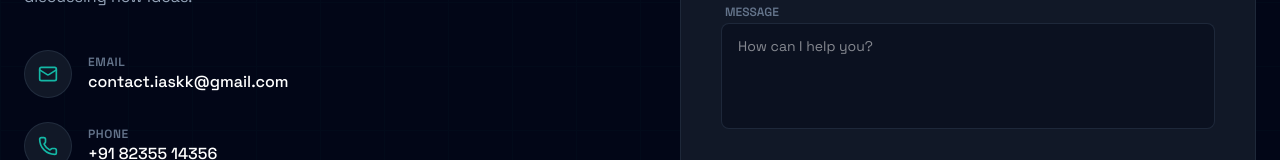
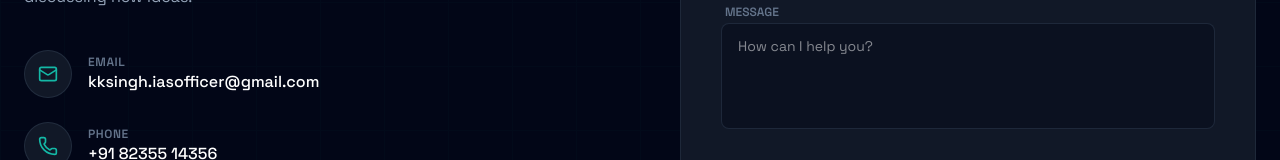
Before and after one commit to HarshKumar032004/KK, a Next.js app: page / in a window 1280 px wide. Shown: the part 8343-8503 px from the top of the page. Built offline with nearby package versions, Linux system fonts and the light colour scheme; a web font is replaced by a local one.

Commit message:
chore: update contact email address across all pages and components

```diff
--- a/src/app/cookies/page.tsx
+++ b/src/app/cookies/page.tsx
@@ -41,7 +41,7 @@ export default function CookiePolicy() {
 
           <h2 className="text-2xl font-bold text-white mt-10 mb-4" style={{ fontFamily: 'Playfair Display, serif' }}>5. Contact Us</h2>
           <p>
-            If you have questions or comments regarding this Cookie Policy, you may email us at contact.iaskk@gmail.com.
+            If you have questions or comments regarding this Cookie Policy, you may email us at kksingh.iasofficer@gmail.com.
           </p>
         </div>
       </div>
--- a/src/app/privacy/page.tsx
+++ b/src/app/privacy/page.tsx
@@ -16,7 +16,7 @@ export default function PrivacyPolicy() {
           <p>
             K.K. Singh ("we", "our", or "us") is committed to protecting your personal information and your right to privacy.
             If you have any questions or concerns about this privacy notice, or our practices with regards to your personal information,
-            please contact us at contact.iaskk@gmail.com.
+            please contact us at kksingh.iasofficer@gmail.com.
           </p>
 
           <h2 className="text-2xl font-bold text-white mt-10 mb-4" style={{ fontFamily: 'Playfair Display, serif' }}>1. Information We Collect</h2>
@@ -51,7 +51,7 @@ export default function PrivacyPolicy() {
 
           <h2 className="text-2xl font-bold text-white mt-10 mb-4" style={{ fontFamily: 'Playfair Display, serif' }}>4. Contact Us</h2>
           <p>
-            If you have questions or comments about this notice, you may email us at contact.iaskk@gmail.com or call us at +91 82355 14356.
+            If you have questions or comments about this notice, you may email us at kksingh.iasofficer@gmail.com or call us at +91 82355 14356.
           </p>
         </div>
       </div>
--- a/src/app/terms/page.tsx
+++ b/src/app/terms/page.tsx
@@ -48,7 +48,7 @@ export default function TermsOfService() {
 
           <h2 className="text-2xl font-bold text-white mt-10 mb-4" style={{ fontFamily: 'Playfair Display, serif' }}>5. Contact Us</h2>
           <p>
-            If you have any questions regarding these terms, please contact us at contact.iaskk@gmail.com.
+            If you have any questions regarding these terms, please contact us at kksingh.iasofficer@gmail.com.
           </p>
         </div>
       </div>
--- a/src/components/Footer.tsx
+++ b/src/components/Footer.tsx
@@ -10,7 +10,7 @@ export default function Footer() {
   const [form, setForm] = useState({ name: '', email: '', phone: '', message: '' });
   const [sent, setSent] = useState(false);
   const [sending, setSending] = useState(false);
-  const FORMSUBMIT_ENDPOINT = 'https://formsubmit.co/ajax/contact.iaskk@gmail.com';
+  const FORMSUBMIT_ENDPOINT = 'https://formsubmit.co/ajax/kksingh.iasofficer@gmail.com';
   const WHATSAPP_GROUP_LINK = process.env.NEXT_PUBLIC_WHATSAPP_GROUP_LINK?.trim() || '';
   const WHATSAPP_NUMBER = process.env.NEXT_PUBLIC_WHATSAPP_NUMBER?.trim() || '';
   const joinLink = WHATSAPP_GROUP_LINK || (WHATSAPP_NUMBER ? `https://wa.me/${WHATSAPP_NUMBER.replace(/\D/g, '')}` : '');
@@ -121,7 +121,7 @@ export default function Footer() {
               </div>
               <div>
                 <div className="text-[10px] md:text-xs tracking-wider uppercase font-semibold" style={{ color: 'var(--text-muted)' }}>Email</div>
-                <div className="text-sm md:text-base font-medium text-white">contact.iaskk@gmail.com</div>
+                <div className="text-sm md:text-base font-medium text-white">kksingh.iasofficer@gmail.com</div>
               </div>
             </div>
             <div className="flex items-center gap-4">
--- a/src/components/QuickContact.tsx
+++ b/src/components/QuickContact.tsx
@@ -8,7 +8,7 @@ export default function QuickContact() {
   const [form, setForm] = useState({ name: '', phone: '' });
   const [sent, setSent] = useState(false);
 
-  const FORMSUBMIT_ENDPOINT = 'https://formsubmit.co/ajax/contact.iaskk@gmail.com';
+  const FORMSUBMIT_ENDPOINT = 'https://formsubmit.co/ajax/kksingh.iasofficer@gmail.com';
   const WHATSAPP_GROUP_LINK = process.env.NEXT_PUBLIC_WHATSAPP_GROUP_LINK?.trim() || '';
   const WHATSAPP_NUMBER = process.env.NEXT_PUBLIC_WHATSAPP_NUMBER?.trim() || '';
   const joinLink = WHATSAPP_GROUP_LINK || (WHATSAPP_NUMBER ? `https://wa.me/${WHATSAPP_NUMBER.replace(/\D/g, '')}` : '');
```
